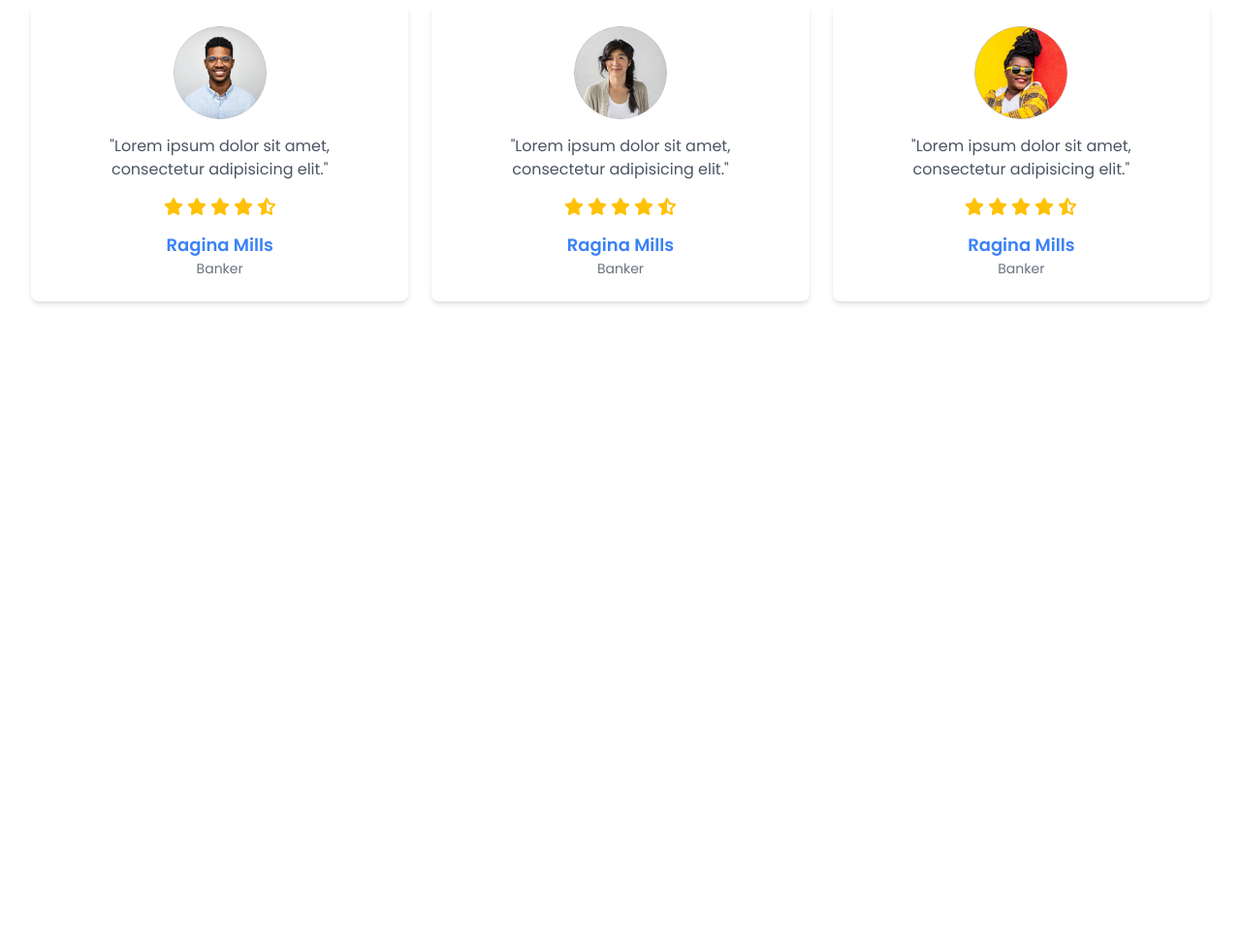
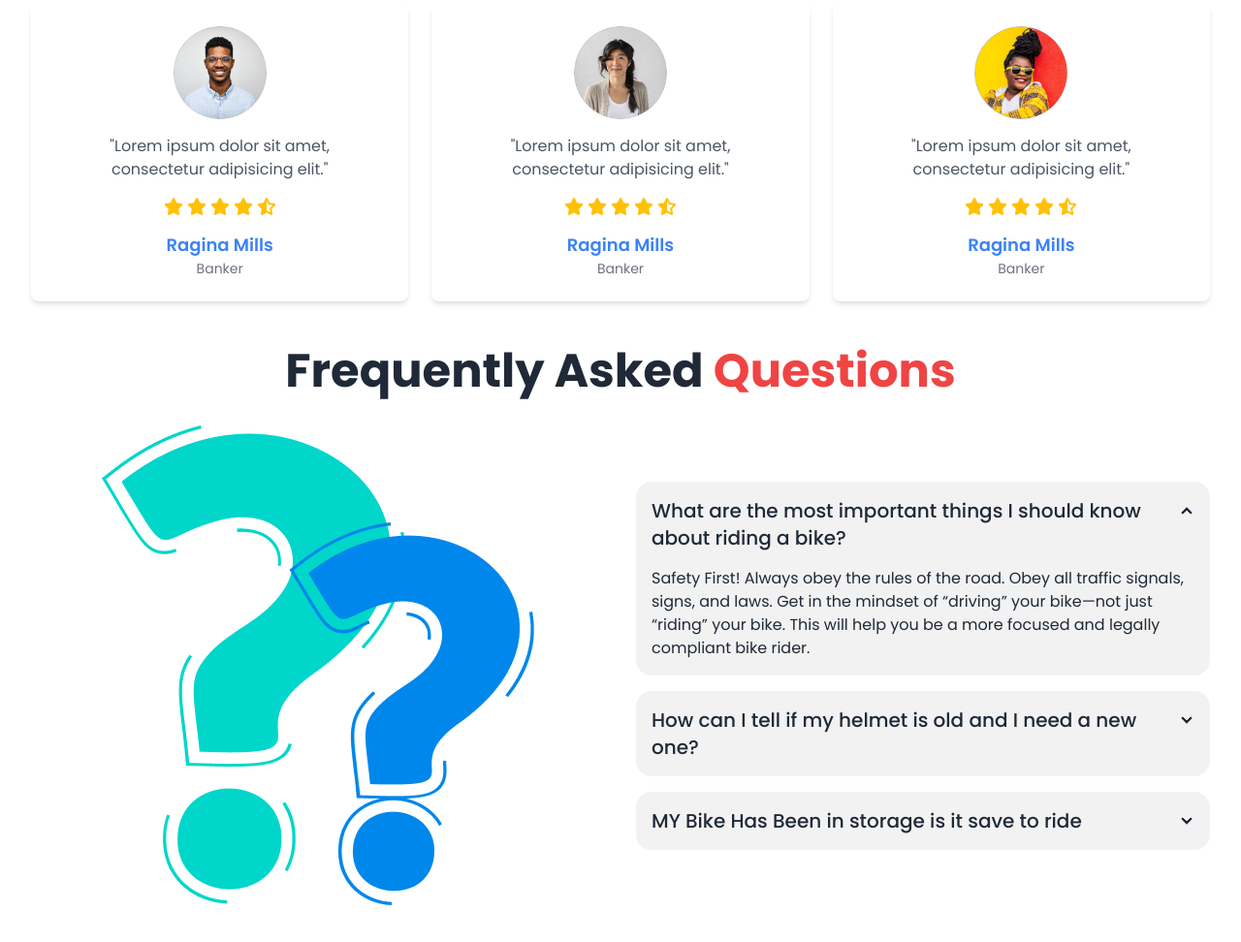
Before and after one commit to islamrifatislam/Daisy-Ui-Tailwind-pro, a plain HTML site: page index.html in a window 1280 px wide. Shown: the part 1719-2691 px from the top of the page at 97% size. Before the commit the page ends 2070 px from the top, so only its background shows below. Drawn offline with nearby package versions, Linux system fonts and the light colour scheme.

Commit message:
added a ask section done

```diff
--- a/index.html
+++ b/index.html
@@ -319,7 +319,53 @@
 
   </div>
 </section>
+<!-- Frequwncy section -->
+<section class="mt-12 px-4 max-w-7xl mx-auto">
+  <!-- Section Title -->
+  <h1 class="text-5xl text-center font-bold">
+    Frequently Asked<span class="text-red-500"> Questions</span>
+  </h1>
 
+  <!-- Content wrapper -->
+  <div class="flex flex-col md:flex-row items-center justify-center gap-8 mt-8">
+    <!-- Image Section -->
+    <div class="md:w-1/2 flex justify-center">
+      <img src="./images/others/faq.png" alt="FAQ Image" class="max-w-full" />
+    </div>
+
+    <!-- FAQ Accordion -->
+    <div class="md:w-1/2 w-full space-y-4">
+      <div class="collapse collapse-arrow bg-base-200">
+        <input type="radio" name="my-accordion-2" checked="checked" />
+        <div class="collapse-title text-xl font-medium">
+          What are the most important things I should
+know about riding a bike?
+        </div>
+        <div class="collapse-content">
+          <p>Safety First! Always obey the rules of the road. Obey all traffic signals, signs, and laws. Get in the mindset of “driving” your bike—not just “riding” your bike. This will help you be a more focused and legally compliant bike rider. </p>
+        </div>
+      </div>
+
+      <div class="collapse collapse-arrow bg-base-200">
+        <input type="radio" name="my-accordion-2" />
+        <div class="collapse-title text-xl font-medium">
+        How can I tell if my helmet is old and I need a
+new one?
+        </div>
+
+      </div>
+
+      <div class="collapse collapse-arrow bg-base-200">
+      <div class="collapse collapse-arrow bg-base-200">
+        <input type="radio" name="my-accordion-2" />
+        <div class="collapse-title text-xl font-medium">
+
+  MY Bike Has Been in storage is it save to ride
+        </div>
+
+      </div>
+
+      <div class="collapse collapse-arrow bg-base-200">
 
 </main>
 
@@ -327,7 +373,9 @@
 
 
     <!-- Footer section -->
+    <footer class="w-full bg-black-700">
 
     </footer>
+
   </body>
 </html>
```
